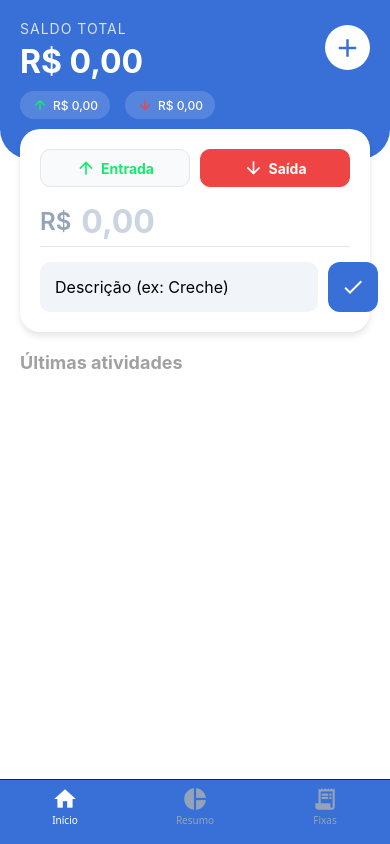
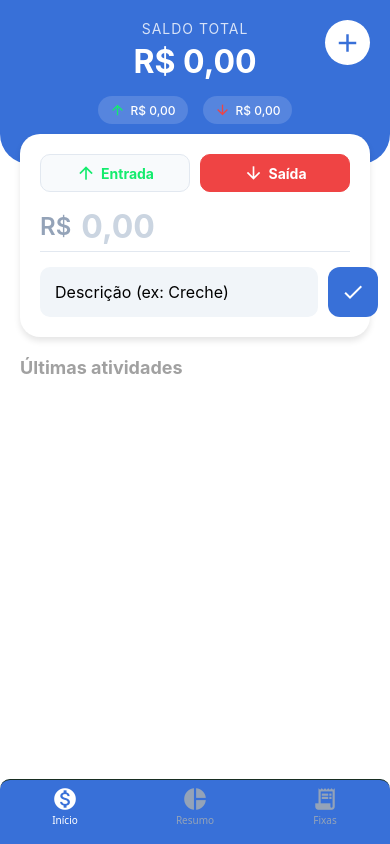
Before and after one commit to KleberSilvaKLOS/account-control-app, a React Native app: screen / in a window 390 px wide. Built offline with nearby package versions, Linux system fonts and the light colour scheme.

Commit message:
feat: Enhance UI of Expenses screen and add rounded corners to tab bar

```diff
--- a/App.js
+++ b/App.js
@@ -21,6 +21,8 @@ export default function App() {
           headerShown: false,
           tabBarStyle: {
             backgroundColor: '#3870d8ff',
+            borderTopStartRadius: 10,
+            borderTopEndRadius: 10,
             borderTopColor: '#182e22',
             height: 65,
             paddingBottom: 8,
@@ -34,7 +36,7 @@ export default function App() {
           component={ExpensesScreen}
           options={{
             tabBarIcon: ({ color }) => (
-              <MaterialIcons name="home" size={26} color={color} />
+              <MaterialIcons name="monetization-on" size={26} color={color} />
             )
           }}
         />
--- a/src/screens/expenses/expenses.tsx
+++ b/src/screens/expenses/expenses.tsx
@@ -16,7 +16,6 @@ interface Transaction {
   time: string;
 }
 
-// Lista Padrão
 const DEFAULT_SUGGESTIONS = [
   'Supermercado', 'Padaria', 'Restaurante', 'Combustível',
   'Uber / Transporte', 'Aluguel', 'Conta de Luz', 'Conta de Água',
@@ -25,7 +24,6 @@ const DEFAULT_SUGGESTIONS = [
 ];
 
 export default function ExpensesScreen() {
-  // --- ESTADOS DE DADOS ---
   const [list, setList] = useState<Transaction[]>([]);
   const [customCategories, setCustomCategories] = useState<string[]>([]);
 
@@ -33,18 +31,15 @@ export default function ExpensesScreen() {
   const [totalIncome, setTotalIncome] = useState<number>(0);
   const [totalExpense, setTotalExpense] = useState<number>(0);
 
-  // --- ESTADOS DE UI ---
   const [modalVisible, setModalVisible] = useState<boolean>(false);
   const [editingId, setEditingId] = useState<string | null>(null);
 
-  // --- ESTADOS DOS INPUTS ---
   const [description, setDescription] = useState<string>('');
   const [value, setValue] = useState<string>('');
   const [type, setType] = useState<'income' | 'expense'>('expense');
 
   const [newCategoryName, setNewCategoryName] = useState<string>('');
 
-  // --- AUTOCOMPLETE ---
   const [filteredSuggestions, setFilteredSuggestions] = useState<string[]>([]);
   const [showSuggestions, setShowSuggestions] = useState<boolean>(false);
 
@@ -57,7 +52,7 @@ export default function ExpensesScreen() {
     calculateTotals(list);
   }, [list]);
 
-  // --- Lógica de Autocomplete ---
+  // --- LÓGICA DE AUTOCOMPLETE ---
   const handleDescriptionChange = (text: string) => {
     setDescription(text);
     if (text.length > 0) {
@@ -77,7 +72,7 @@ export default function ExpensesScreen() {
     setShowSuggestions(false);
   };
 
-  // --- CARREGAMENTO E SALVAMENTO ---
+  // --- PERSISTÊNCIA ---
   async function loadData() {
     try {
       const jsonValue = await AsyncStorage.getItem('@myfinance:transactions');
@@ -118,8 +113,7 @@ export default function ExpensesScreen() {
     setTotalExpense(expense);
   }
 
-  // --- AÇÕES PRINCIPAIS ---
-
+  // --- AÇÕES ---
   function handleAddCategory() {
     if (newCategoryName.trim() === '') {
       Alert.alert('Erro', 'Digite um nome para a categoria');
@@ -132,9 +126,7 @@ export default function ExpensesScreen() {
     Alert.alert('Sucesso', `Categoria "${newCategoryName}" adicionada!`);
   }
 
-  // === AQUI ESTÁ A CORREÇÃO ===
   function handleSaveTransaction() {
-    // 1. Validação do Valor
     if (value === '') {
       Alert.alert('Atenção', 'Informe o valor!');
       return;
@@ -146,7 +138,6 @@ export default function ExpensesScreen() {
       return;
     }
 
-    // 2. Validação da Descrição (AGORA É OBRIGATÓRIA)
     if (description.trim() === '') {
       Alert.alert('Atenção', 'Informe uma descrição para o lançamento!');
       return;
@@ -155,21 +146,14 @@ export default function ExpensesScreen() {
     let newList = [...list];
 
     if (editingId) {
-      // EDIÇÃO
       newList = newList.map(item => item.id === editingId ? {
-        ...item,
-        description: description, // Usa a descrição digitada
-        value: numericValue,
-        type
+        ...item, description, value: numericValue, type
       } : item);
       setEditingId(null);
     } else {
-      // CRIAÇÃO
       const newTransaction: Transaction = {
         id: String(new Date().getTime()),
-        description: description, // Usa a descrição digitada
-        value: numericValue,
-        type: type,
+        description, value: numericValue, type,
         date: new Date().toLocaleDateString('pt-BR'),
         time: new Date().toLocaleTimeString('pt-BR', { hour: '2-digit', minute: '2-digit' })
       };
@@ -179,7 +163,6 @@ export default function ExpensesScreen() {
     setList(newList);
     saveData(newList);
 
-    // Limpar campos
     setValue('');
     setDescription('');
     setShowSuggestions(false);
@@ -241,19 +224,23 @@ export default function ExpensesScreen() {
   return (
     <SafeAreaView style={styles.container}>
 
-      {/* HEADER */}
+      {/* HEADER CENTRALIZADO */}
       <View style={styles.summaryContainer}>
-        <View style={styles.headerTopRow}>
-          <View>
+        <View style={styles.headerContent}>
+
+          {/* Título e Valor Centralizados */}
+          <View style={{ alignItems: 'center' }}>
             <Text style={styles.summaryLabel}>Saldo total</Text>
             <Text style={styles.summaryAmount}>{formatCurrency(balance)}</Text>
           </View>
 
+          {/* Botão + Absoluto na Direita */}
           <TouchableOpacity style={styles.btnAddHeader} onPress={() => setModalVisible(true)}>
             <MaterialIcons name="add" size={30} color="#3870d8" />
           </TouchableOpacity>
         </View>
 
+        {/* Resumo Entrada/Saída Centralizado */}
         <View style={styles.row}>
           <View style={styles.summaryMiniCard}>
             <MaterialIcons name="arrow-upward" size={16} color="#13ec6d" />
@@ -413,14 +400,39 @@ const styles = StyleSheet.create({
     elevation: 5,
     zIndex: 1
   },
-  headerTopRow: { flexDirection: 'row', justifyContent: 'space-between', alignItems: 'flex-start', width: '100%' },
-  btnAddHeader: { backgroundColor: '#fff', width: 45, height: 45, borderRadius: 25, justifyContent: 'center', alignItems: 'center', marginTop: 5 },
+  // ESTILOS DO HEADER CENTRALIZADO
+  headerContent: {
+    flexDirection: 'row',
+    justifyContent: 'center', // Centraliza o bloco de texto
+    alignItems: 'flex-start',
+    width: '100%',
+    position: 'relative', // Para o botão absoluto funcionar
+    marginBottom: 15
+  },
+  btnAddHeader: {
+    position: 'absolute',
+    right: 0,
+    top: 0,
+    backgroundColor: '#fff',
+    width: 45,
+    height: 45,
+    borderRadius: 25,
+    justifyContent: 'center',
+    alignItems: 'center',
+  },
   summaryLabel: { color: '#ffffffcc', fontSize: 14, textTransform: 'uppercase', letterSpacing: 1 },
-  summaryAmount: { color: '#ffffff', fontSize: 32, fontWeight: 'bold', marginTop: 5, marginBottom: 10 },
-  row: { flexDirection: 'row', gap: 15 },
+  summaryAmount: { color: '#ffffff', fontSize: 32, fontWeight: 'bold', marginTop: 5 },
+
+  // Linha de Entrada/Saída Centralizada
+  row: {
+    flexDirection: 'row',
+    gap: 15,
+    justifyContent: 'center'
+  },
   summaryMiniCard: { flexDirection: 'row', alignItems: 'center', backgroundColor: 'rgba(255, 255, 255, 0.15)', paddingHorizontal: 12, paddingVertical: 6, borderRadius: 20, gap: 5 },
   miniCardText: { color: '#fff', fontSize: 12, fontWeight: '500' },
 
+  // INPUT PRINCIPAL
   mainInputContainer: {
     marginHorizontal: 20,
     marginTop: -30,
```
Also changed, not shown: src/screens/home/home.tsx (added).
